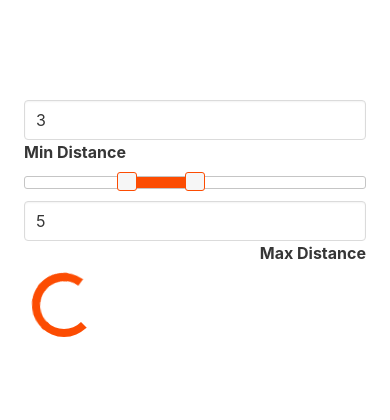
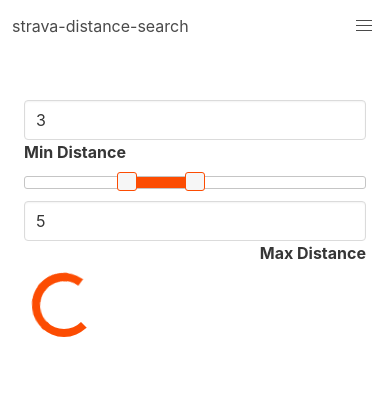
Before and after one commit to ashovlin/strava-distance-search, a Django app: page / in a window 390 px wide. Shown: the top 420 px of the page. Run offline with Django 3.2, Linux system fonts and the light colour scheme; the visitor is signed in with stand-in values (Sample User, id 1); data that the repository does not hold is empty; some libraries are stand-ins or nearby versions.

Commit message:
Fix navbar on mobile

```diff
--- a/templates/base.html
+++ b/templates/base.html
@@ -5,17 +5,24 @@
         <title>strava-distance-search</title>
         <link rel="stylesheet" href="https://cdn.jsdelivr.net/npm/bulma@0.8.0/css/bulma.min.css">
         <link href="{% static "styles/style.css" %}" type="text/css" rel="stylesheet"/>
-
+        <script src="https://code.jquery.com/jquery-3.4.1.min.js" integrity="sha256-CSXorXvZcTkaix6Yvo6HppcZGetbYMGWSFlBw8HfCJo=" crossorigin="anonymous"></script>
+        <script src="https://code.jquery.com/ui/1.12.1/jquery-ui.min.js" integrity="sha256-VazP97ZCwtekAsvgPBSUwPFKdrwD3unUfSGVYrahUqU=" crossorigin="anonymous"></script>
+        <link href="https://code.jquery.com/ui/1.12.1/themes/base/jquery-ui.css" type="text/css" rel="stylesheet" />
         {% block head %}
         {% endblock %}
     </head>
     <body>
         {% if user.is_authenticated %}
         <div class="navbar">
+            <div class="navbar-brand">
+                <p class="navbar-item">strava-distance-search</p>
+                <a role="button" class="navbar-burger burger" aria-label="menu" aria-expanded="false" data-target="navbarBasicExample">
+                    <span aria-hidden="true"></span>
+                    <span aria-hidden="true"></span>
+                    <span aria-hidden="true"></span>
+                </a>
+            </div>
             <div class="navbar-menu">
-                <div class="navbar-brand">
-                    <p class="navbar-item">strava-distance-search</p>
-                </div>
                 <div class="navbar-end">
                     <a class="navbar-item" href="{% url "account_logout" %}">Logout</a>
                 </div>
@@ -33,5 +40,13 @@
                 <img id="stravaFooter" src="{% static "images/api_logo_pwrdBy_strava_horiz_light.png" %}" alt="Powered By Strava">
             </div>
         </footer>
+        <script>
+            $(document).ready(function() {
+                $(".navbar-burger").click(function() {
+                    $(".navbar-burger").toggleClass("is-active");
+                    $(".navbar-menu").toggleClass("is-active");
+                });
+            });
+        </script>
     </body>
 </html>
```
